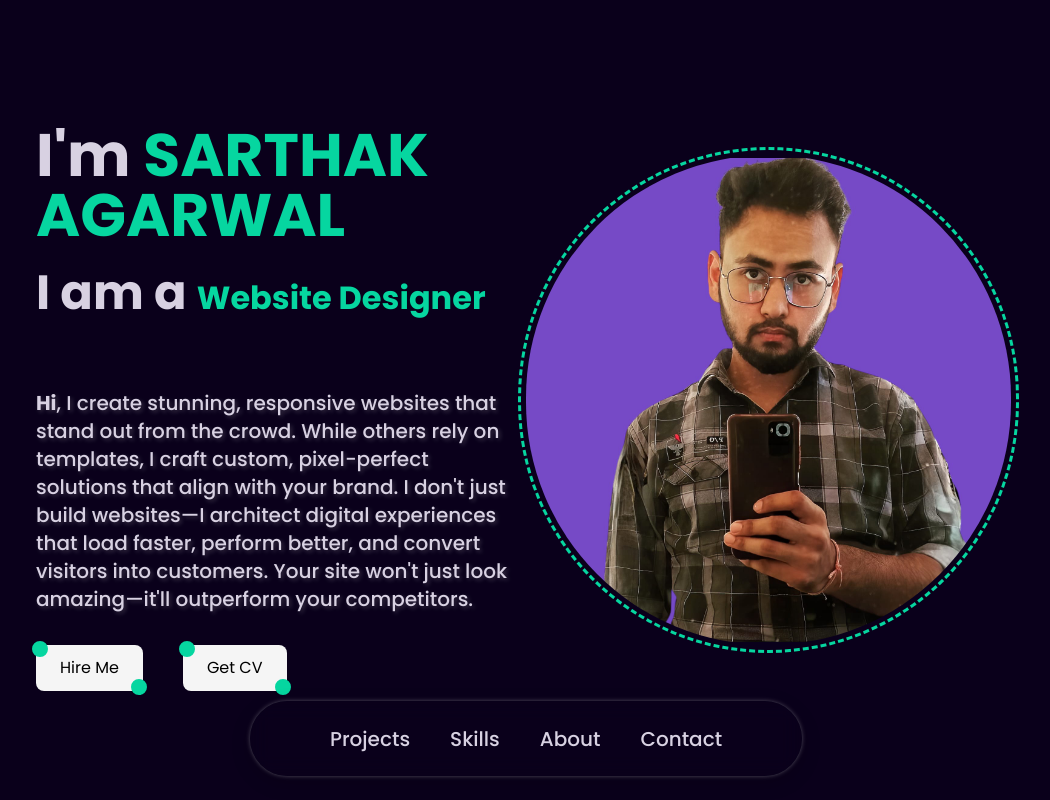
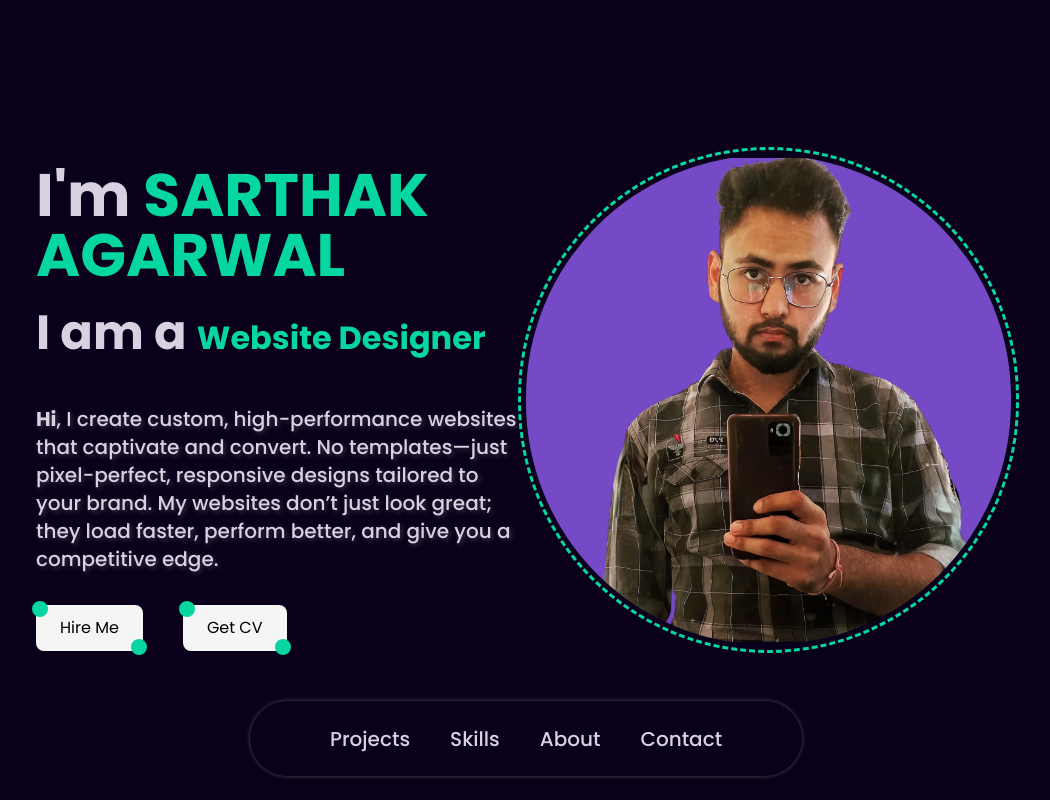
Before and after one commit to sarthakagarwal882/Portfolio, a React (Create React App) app: page / in a window 1280 px wide. Shown: the top 800 px of the page, without its empty margins (114-1164 px from the left). Built offline with nearby package versions, Linux system fonts and the light colour scheme.

Commit message:
analytics install

```diff
--- a/package.json
+++ b/package.json
@@ -6,6 +6,7 @@
     "@testing-library/jest-dom": "^5.16.5",
     "@testing-library/react": "^13.4.0",
     "@testing-library/user-event": "^13.5.0",
+    "@vercel/analytics": "^1.5.0",
     "bootstrap": "^5.2.3",
     "framer-motion": "^11.14.4",
     "react": "^18.2.0",
--- a/src/App.jsx
+++ b/src/App.jsx
@@ -2,10 +2,11 @@ import React from "react";
 
 import Home from "./routes/Home.jsx";
 import { BrowserRouter, Routes, Route } from "react-router-dom";
-
+import { Analytics } from "@vercel/analytics/react";
 function App() {
   return (
     <>
+      <Analytics />
       <BrowserRouter>
         <Routes>
           <Route path="/" element={<Home />} />
--- a/src/components/Intro.jsx
+++ b/src/components/Intro.jsx
@@ -32,14 +32,12 @@ function Intro() {
           </span>
         </h1>
 
-        <p className="text-textWhiteColor [text-shadow:2px_2px_4px_rgba(255,255,255,0.2)] font-medium text-lg md:text-xl text-center md:text-left md:-mt-6 -mt-12">
-          <span className="font-bold">Hi</span>, I create stunning, responsive
-          websites that stand out from the crowd. While others rely on
-          templates, I craft custom, pixel-perfect solutions that align with
-          your brand. I don't just build websites—I architect digital
-          experiences that load faster, perform better, and convert visitors
-          into customers. Your site won't just look amazing—it'll outperform
-          your competitors.
+        <p className="text-textWhiteColor [text-shadow:2px_2px_4px_rgba(255,255,255,0.2)] font-medium text-lg md:text-xl text-center md:text-left md:-mt-12 -mt-8">
+          <span className="font-bold">Hi</span>, I create custom,
+          high-performance websites that captivate and convert. No
+          templates—just pixel-perfect, responsive designs tailored to your
+          brand. My websites don’t just look great; they load faster, perform
+          better, and give you a competitive edge.
         </p>
 
         {/* Buttons */}
```
Also changed, not shown: 1 other file (tests, documents, lock files or other folders).
